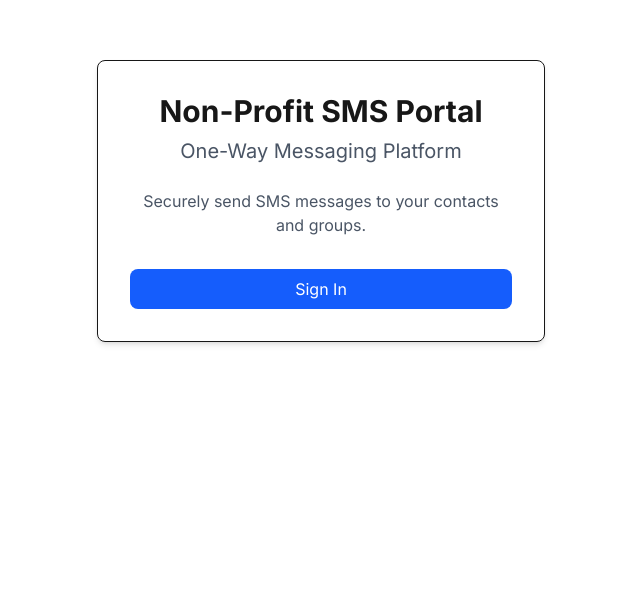
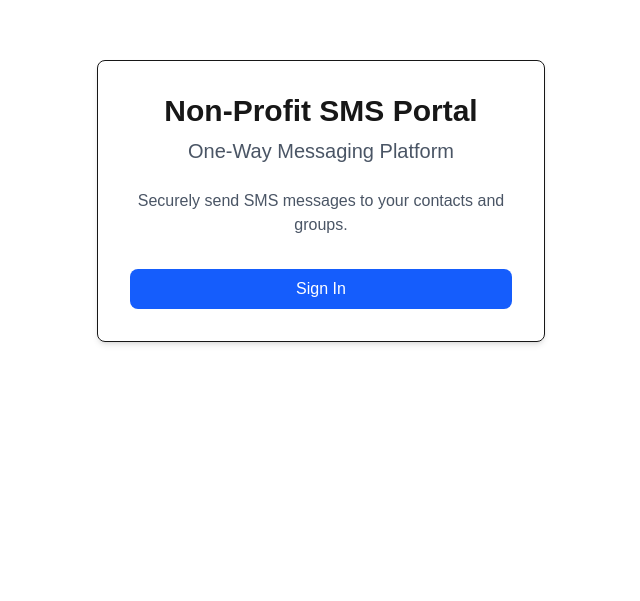
Before and after one commit to CMYShul/nonprofit-sms-app, a Next.js app: page / in a window 1280 px wide. Shown: the part 199-800 px from the top of the page, without its empty margins (319-959 px from the left). Built offline with nearby package versions, Linux system fonts and the light colour scheme; no server answers.

Commit message:
removed double body from layout

```diff
--- a/src/app/layout.js
+++ b/src/app/layout.js
@@ -16,8 +16,7 @@ export default function RootLayout({ children }) {
       <body>
         {children}
         <Analytics />
-      </body>
-      <body className={inter.className}>
+        className={inter.className}
         <SessionProvider>{children}</SessionProvider>
       </body>
     </html>
```
